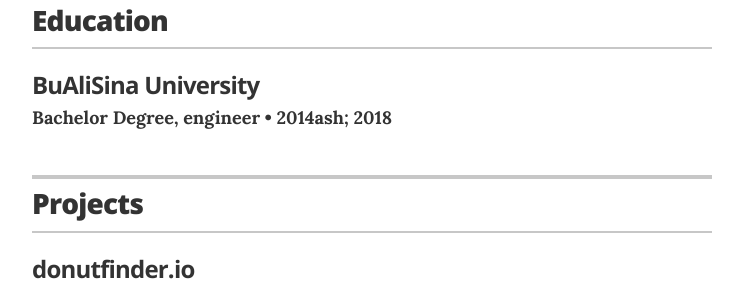
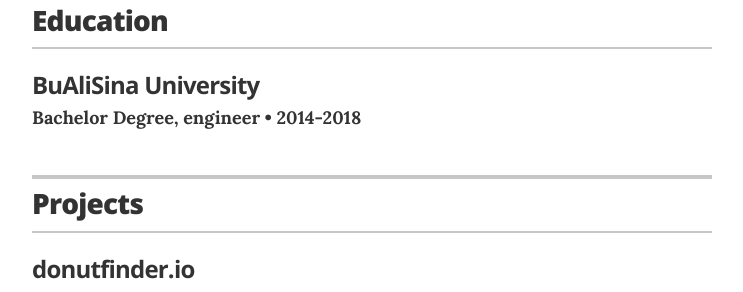
Before and after one commit to MarjaanAhmadi/MarjaanAhmadi.github.io, a Jekyll site: the page built from index.html, in a window 1280 px wide and 900 px high, scrolled down 1044 px. Shown: the part 154-446 px from the top of the window, without its empty margins (268-1011 px from the left). Built offline with Jekyll 4.4.1, drawn with Linux system fonts in a browser that asks for light colours.

Commit message:
Update education.yml

```diff
--- a/_data/education.yml
+++ b/_data/education.yml
@@ -1,5 +1,5 @@
 # Degree
 - degree: Bachelor Degree, engineer
   uni: BuAliSina University
-  year: 2014ash; 2018
+  year: 2014-2018
   summary:
```
